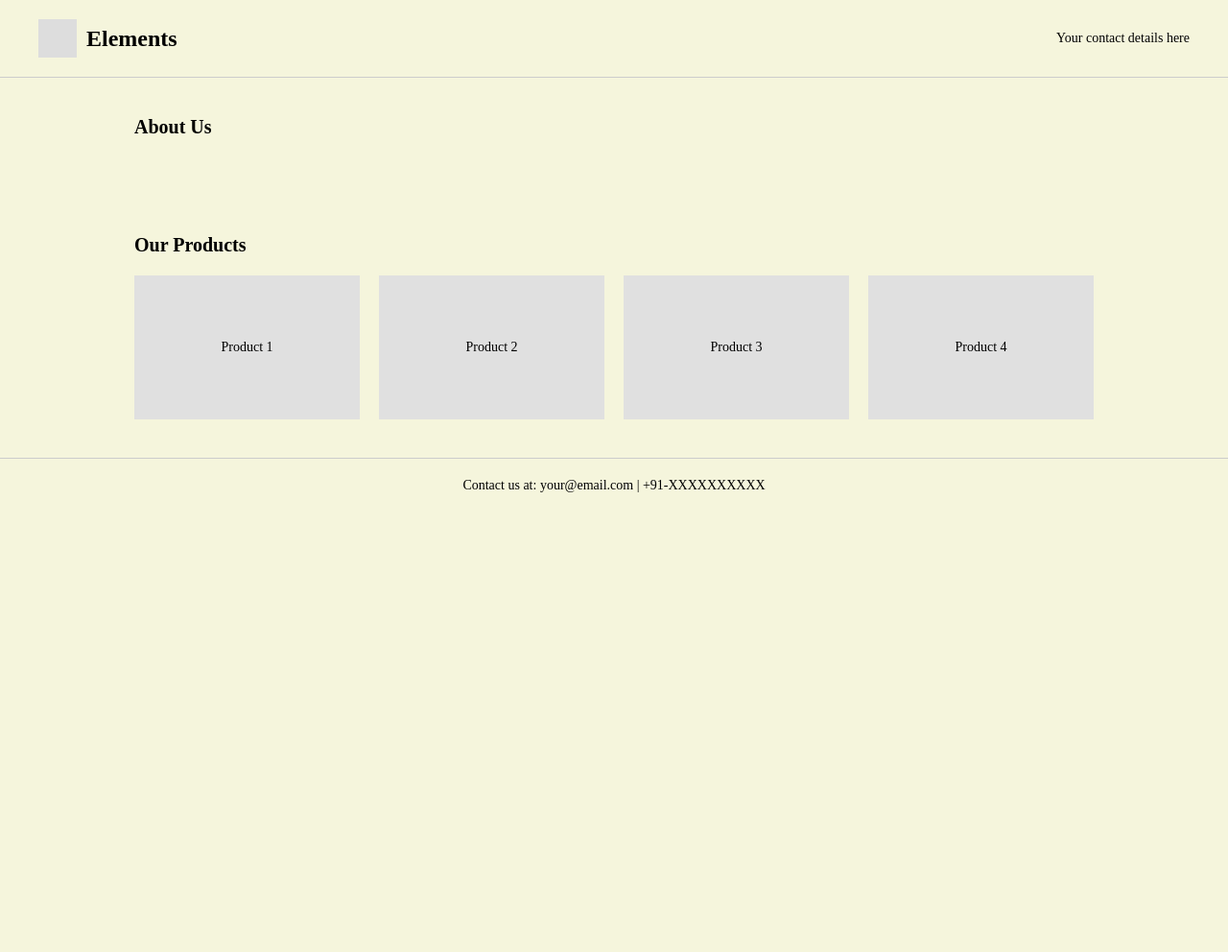
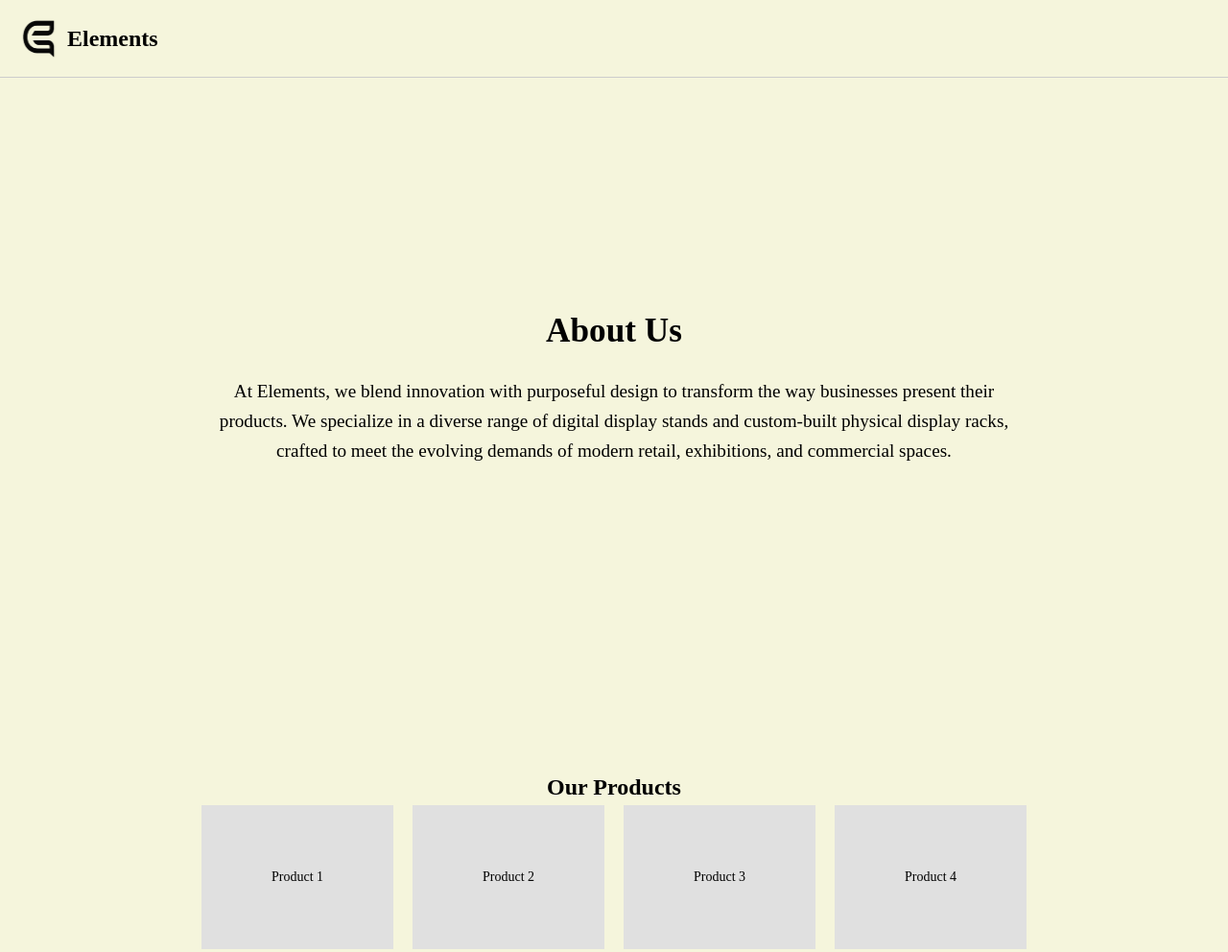
Before and after one commit to Om011004/Elements-website, a plain HTML site: page index.html in a window 1280 px wide. Shown: the top 992 px of the page at 96% size. Before the commit the page ends 800 px from the top, so only its background shows below. Drawn offline with Linux system fonts and the light colour scheme; a web font is replaced by a local one.

Commit message:
Update index.html

```diff
--- a/index.html
+++ b/index.html
@@ -5,40 +5,38 @@
   <meta name="viewport" content="width=device-width, initial-scale=1.0"/>
   <title>Elements</title>
 
-  <!-- Custom Font: Noto Serif SemiCondensed -->
+  <!-- Font -->
   <style>
     @font-face {
       font-family: 'NotoSerifSemiCondensed';
       src: url('NotoSerif_SemiCondensed-Regular.ttf') format('truetype');
-      font-weight: normal;
-      font-style: normal;
+    }
+
+    * {
+      margin: 0;
+      padding: 0;
+      box-sizing: border-box;
+      scroll-behavior: smooth;
     }
 
     body {
-      margin: 0;
-      padding: 0;
       font-family: 'NotoSerifSemiCondensed', serif;
-      background-color: #f5f5dc; /* beige */
+      background-color: #f5f5dc;
       color: #000;
+      line-height: 1.6;
     }
 
     header {
       display: flex;
-      justify-content: space-between;
       align-items: center;
-      padding: 20px 40px;
+      padding: 20px;
+      background: #f5f5dc;
       border-bottom: 1px solid #ccc;
     }
 
-    .logo-section {
-      display: flex;
-      align-items: center;
-    }
-
-    .logo-placeholder {
+    .logo {
+      height: 40px;
       width: 40px;
-      height: 40px;
-      background-color: #ddd;
       margin-right: 10px;
     }
 
@@ -47,32 +45,44 @@
       font-weight: bold;
     }
 
-    .contact-info {
-      font-size: 14px;
-    }
-
-    section {
-      padding: 40px;
-      max-width: 1000px;
+    .section {
+      padding: 60px 20px;
+      max-width: 900px;
       margin: auto;
     }
 
-    .section-title {
-      font-size: 20px;
-      font-weight: bold;
+    #about {
+      display: flex;
+      flex-direction: column;
+      justify-content: center;
+      min-height: 80vh;
+      text-align: center;
+    }
+
+    #about h1 {
+      font-size: 2.2rem;
       margin-bottom: 20px;
+    }
+
+    #about p {
+      font-size: 1.2rem;
+    }
+
+    #products {
+      padding-top: 80px;
     }
 
     .product-gallery {
       display: flex;
       flex-wrap: wrap;
       gap: 20px;
+      justify-content: center;
     }
 
     .product {
-      flex: 1 1 200px;
+      width: 200px;
       height: 150px;
-      background-color: #e0e0e0;
+      background: #e0e0e0;
       display: flex;
       align-items: center;
       justify-content: center;
@@ -80,34 +90,49 @@
     }
 
     footer {
-      padding: 20px 40px;
+      padding: 20px;
       text-align: center;
+      border-top: 1px solid #ccc;
       font-size: 14px;
-      border-top: 1px solid #ccc;
+    }
+
+    @media (max-width: 600px) {
+      .company-name {
+        font-size: 20px;
+      }
+
+      #about h1 {
+        font-size: 1.8rem;
+      }
+
+      #about p {
+        font-size: 1rem;
+      }
+
+      .product {
+        width: 100%;
+      }
     }
   </style>
 </head>
-
 <body>
 
   <header>
-    <div class="logo-section">
-      <div class="logo-placeholder"></div>
-      <div class="company-name">Elements</div>
-    </div>
-    <div class="contact-info">
-      <!-- Contact details placeholder -->
-      Your contact details here
-    </div>
+    <img src="transparent_logo.png" alt="Logo" class="logo">
+    <div class="company-name">Elements</div>
   </header>
 
-  <section id="about">
-    <div class="section-title">About Us</div>
-    <p><!-- About Us content will go here --></p>
+  <section id="about" class="section">
+    <h1>About Us</h1>
+    <p>
+      At Elements, we blend innovation with purposeful design to transform the way businesses present their products.
+      We specialize in a diverse range of digital display stands and custom-built physical display racks, crafted to
+      meet the evolving demands of modern retail, exhibitions, and commercial spaces.
+    </p>
   </section>
 
-  <section id="products">
-    <div class="section-title">Our Products</div>
+  <section id="products" class="section">
+    <h2 style="text-align:center;">Our Products</h2>
     <div class="product-gallery">
       <div class="product">Product 1</div>
       <div class="product">Product 2</div>
@@ -117,7 +142,7 @@
   </section>
 
   <footer>
-    <div>Contact us at: your@email.com | +91-XXXXXXXXXX</div>
+    Contact us at: om@displaystand.in | +91 7738245330
   </footer>
 
 </body>
```
